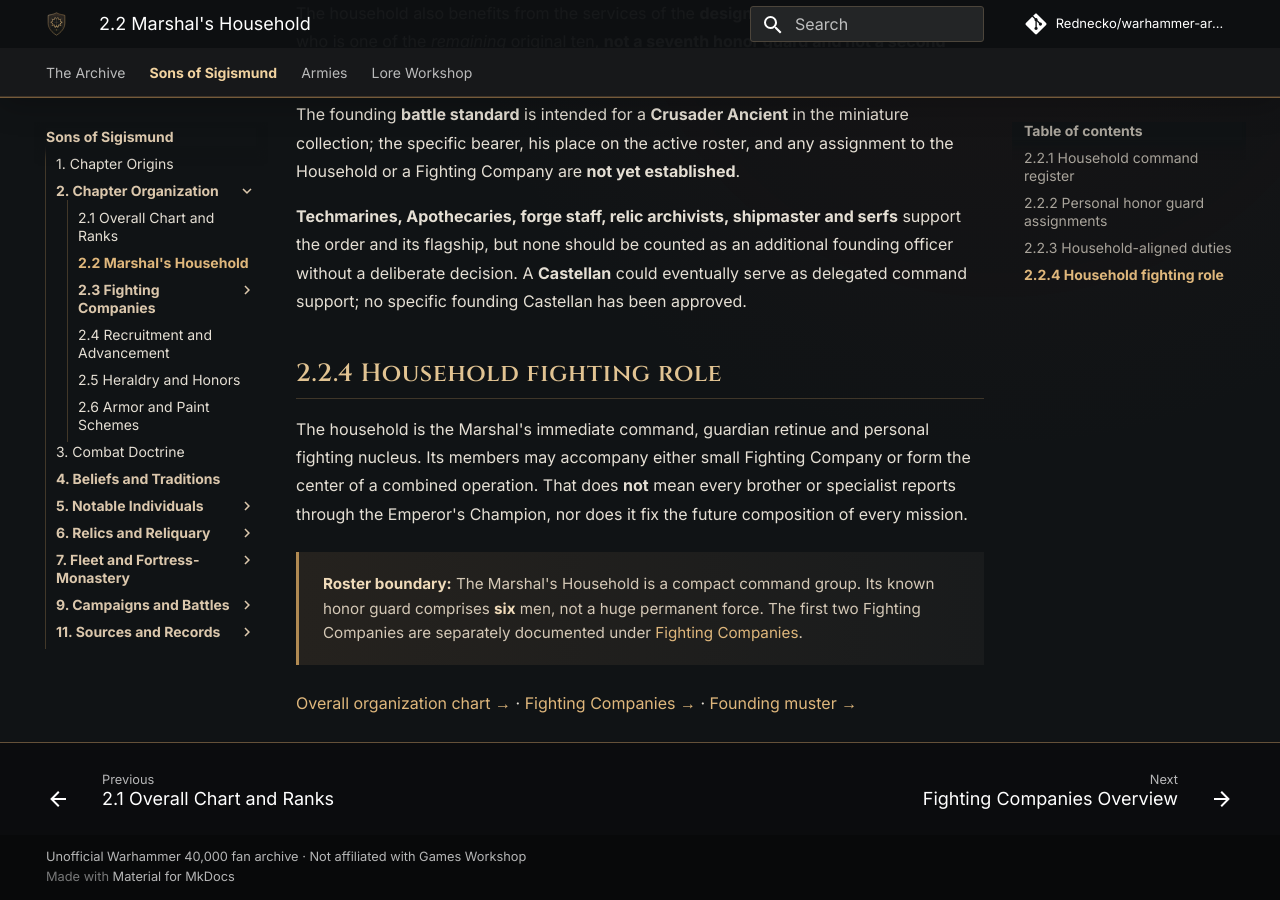
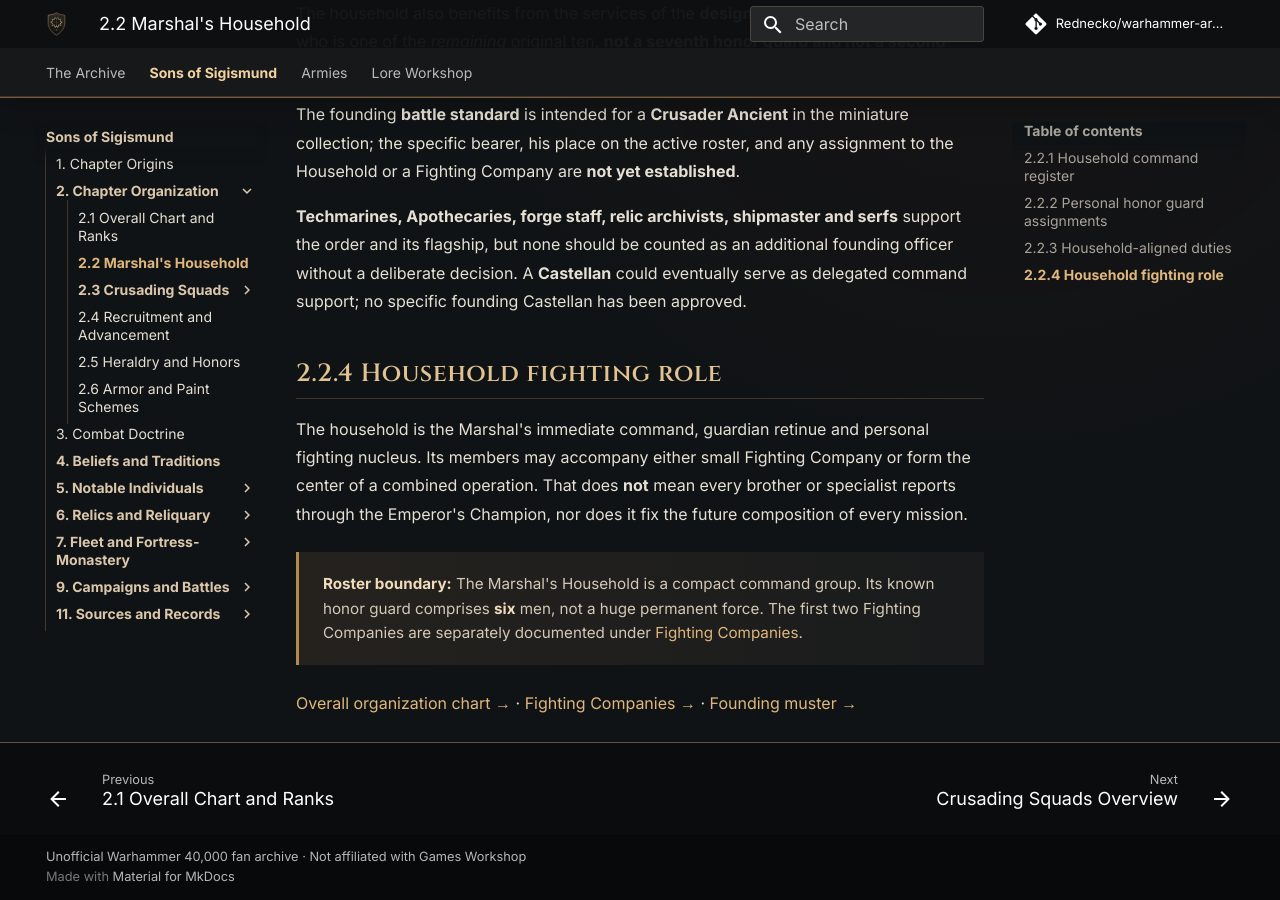
Before and after one commit to Rednecko/warhammer-archives, an MkDocs documentation site: the page built from docs/sons-of-sigismund/organization/marshals-household.md, in a window 1280 px wide and 900 px high, scrolled down 1829 px. Built offline with MkDocs 1.6.1 and Material for MkDocs 9.7.7, drawn with Linux system fonts in a browser that asks for light colours; comment, search, counter and statistics services are not loaded.

Commit message:
Rename Fighting Companies as compact Crusading Squads

```diff
--- a/mkdocs.yml
+++ b/mkdocs.yml
@@ -58,10 +58,10 @@ nav:
           - "Organization Overview": sons-of-sigismund/organization/index.md
           - "2.1 Overall Chart and Ranks": sons-of-sigismund/organization/chain-of-command.md
           - "2.2 Marshal's Household": sons-of-sigismund/organization/marshals-household.md
-          - "2.3 Fighting Companies":
-              - "Fighting Companies Overview": sons-of-sigismund/organization/fighting-companies/index.md
-              - "2.3.1 First Fighting Company": sons-of-sigismund/organization/fighting-companies/first.md
-              - "2.3.2 Second Fighting Company": sons-of-sigismund/organization/fighting-companies/second.md
+          - "2.3 Crusading Squads":
+              - "Crusading Squads Overview": sons-of-sigismund/organization/crusading-squads/index.md
+              - "2.3.1 First Crusading Squad": sons-of-sigismund/organization/crusading-squads/first.md
+              - "2.3.2 Second Crusading Squad": sons-of-sigismund/organization/crusading-squads/second.md
           - "2.4 Recruitment and Advancement": sons-of-sigismund/organization/membership.md
           - "2.5 Heraldry and Honors": sons-of-sigismund/organization/heraldry.md
           - "2.6 Armor and Paint Schemes": sons-of-sigismund/organization/armor-schemes.md
```
